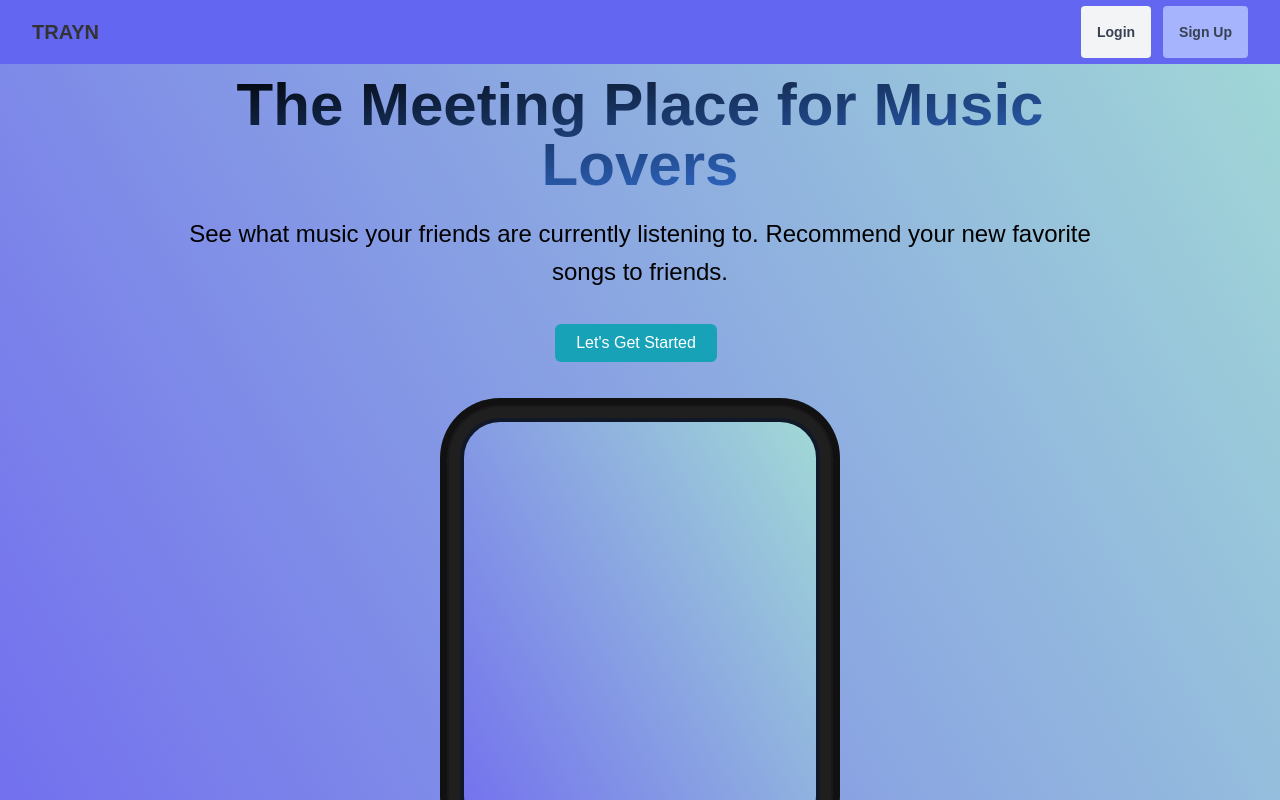
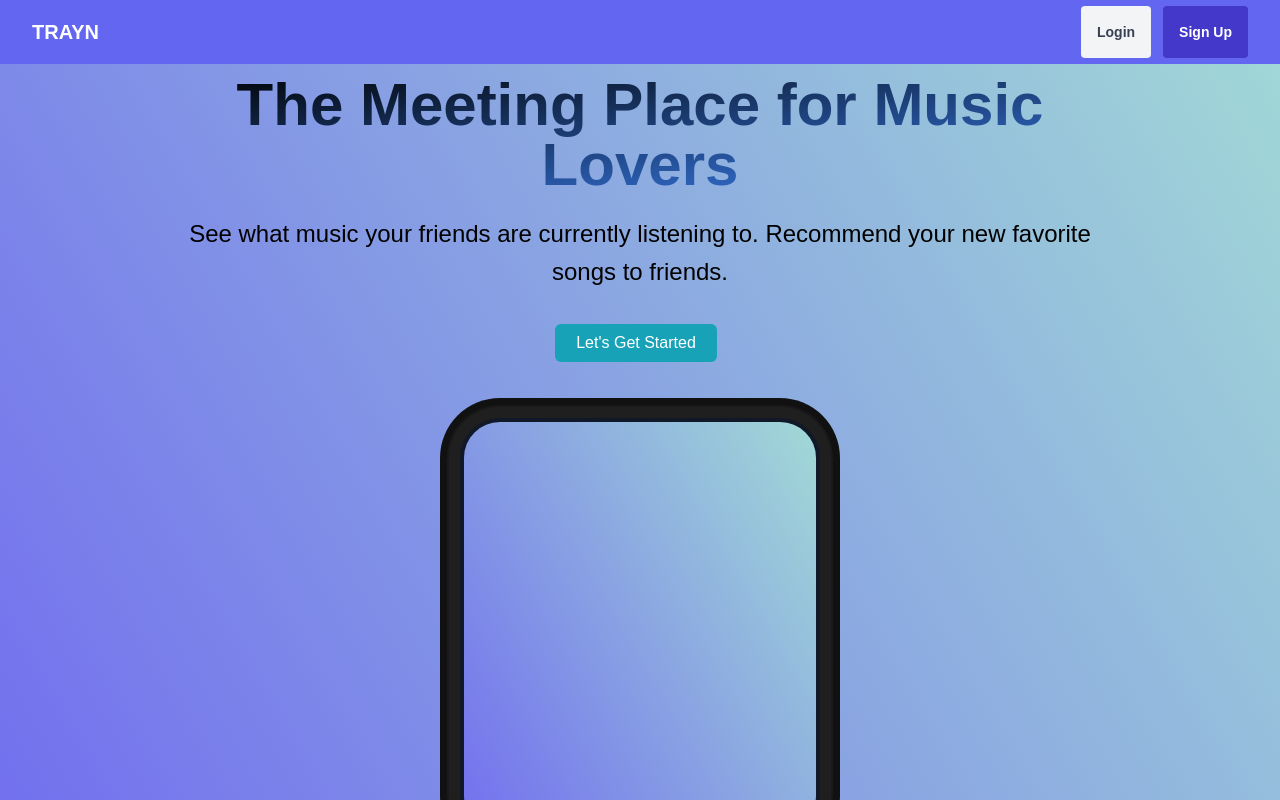
Before and after one commit to synerjay/Trayn-Weightlift-Tracker, a React (Create React App) app in the folder client/: page / in a window 1280 px wide. Built offline with nearby package versions, Linux system fonts and the light colour scheme; no server answers.

Commit message:
styling changes

```diff
--- a/client/src/components/layout/Navbar.js
+++ b/client/src/components/layout/Navbar.js
@@ -66,7 +66,7 @@ const Navbar = ({ auth: { isAuthenticated, loading }, logout }) => {
         Login
       </Link>
       <Link
-        class='bg-indigo-300 hover:bg-gray-700 text-gray-700 p-1 rounded cursor-pointer hover:text-green-200'
+        class='bg-indigo-700 hover:bg-gray-700 text-white p-1 rounded cursor-pointer hover:text-green-200'
         to='/register'
       >
         Sign Up
@@ -77,7 +77,7 @@ const Navbar = ({ auth: { isAuthenticated, loading }, logout }) => {
   return (
     <header class='navbar w-full md:h-16 bg-indigo-500 p-1 flex justify-between items-center'>
       <div class='cursor-pointer'>
-        <h1 className='text-xl font-bold'>
+        <h1 className='text-white text-xl font-bold'>
           <Link to='/'>TRAYN</Link>{' '}
         </h1>
         {/* <img
```
